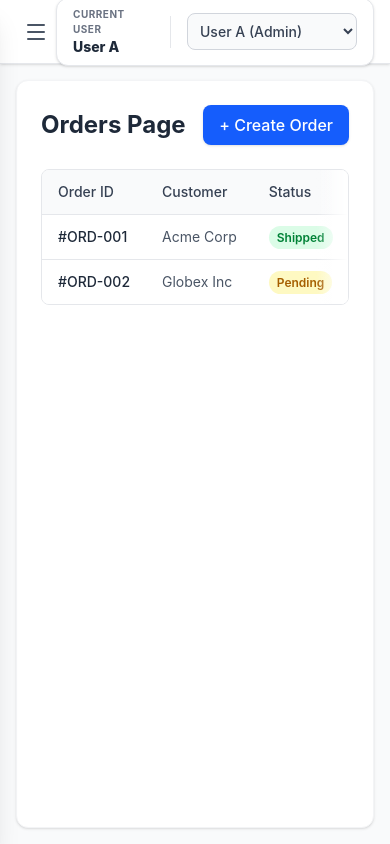
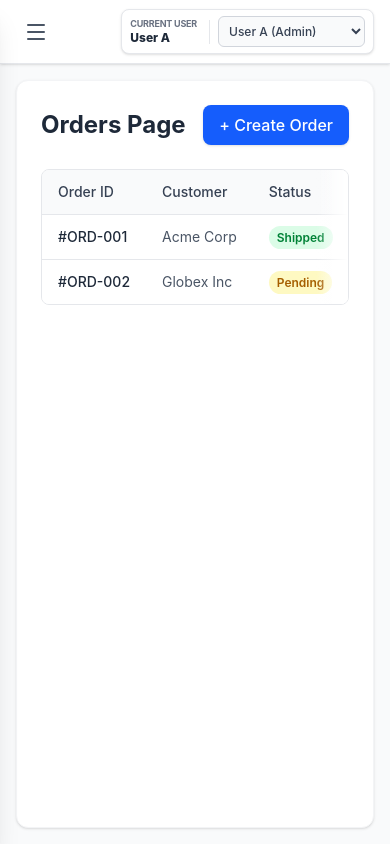
Before and after one commit to Ra-jj/Role_Based_Navigation-Assign-2-, a React (Vite) app: page /orders in a window 390 px wide. Built offline with nearby package versions, Linux system fonts and the light colour scheme.

Commit message:
fix: responsive user switcher layout on narrow screens

```diff
--- a/src/components/UserSwitcher.jsx
+++ b/src/components/UserSwitcher.jsx
@@ -5,16 +5,16 @@ const UserSwitcher = () => {
   const { currentUserKey, setUser, currentUser } = usePermission();
 
   return (
-    <div className="flex items-center bg-white px-4 py-2 rounded-xl shadow-sm border border-gray-200">
-      <div className="flex flex-col mr-4">
-        <span className="text-[10px] text-gray-500 font-bold uppercase tracking-wider">Current User</span>
-        <span className="text-sm font-extrabold text-gray-800">{currentUser.name}</span>
+    <div className="flex items-center bg-white px-2 sm:px-4 py-1.5 sm:py-2 rounded-lg sm:rounded-xl shadow-sm border border-gray-200">
+      <div className="flex flex-col mr-2 sm:mr-4">
+        <span className="text-[9px] sm:text-[10px] text-gray-500 font-bold uppercase tracking-tight sm:tracking-wider whitespace-nowrap">Current User</span>
+        <span className="text-xs sm:text-sm font-extrabold text-gray-800">{currentUser.name}</span>
       </div>
-      <div className="h-8 w-px bg-gray-200 mx-2"></div>
+      <div className="h-6 sm:h-8 w-px bg-gray-200 mx-1 sm:mx-2"></div>
       <select
         value={currentUserKey}
         onChange={(e) => setUser(e.target.value)}
-        className="ml-2 p-2 bg-gray-50 border border-gray-300 rounded-lg text-sm font-medium text-gray-700 focus:outline-none focus:ring-2 focus:ring-blue-500 focus:border-blue-500 cursor-pointer transition-shadow"
+        className="ml-1 sm:ml-2 p-1.5 sm:p-2 bg-gray-50 border border-gray-300 rounded-md sm:rounded-lg text-xs sm:text-sm font-medium text-gray-700 focus:outline-none focus:ring-2 focus:ring-blue-500 focus:border-blue-500 cursor-pointer transition-shadow"
       >
         <option value="userA">User A (Admin)</option>
         <option value="userB">User B (Restricted)</option>
```
